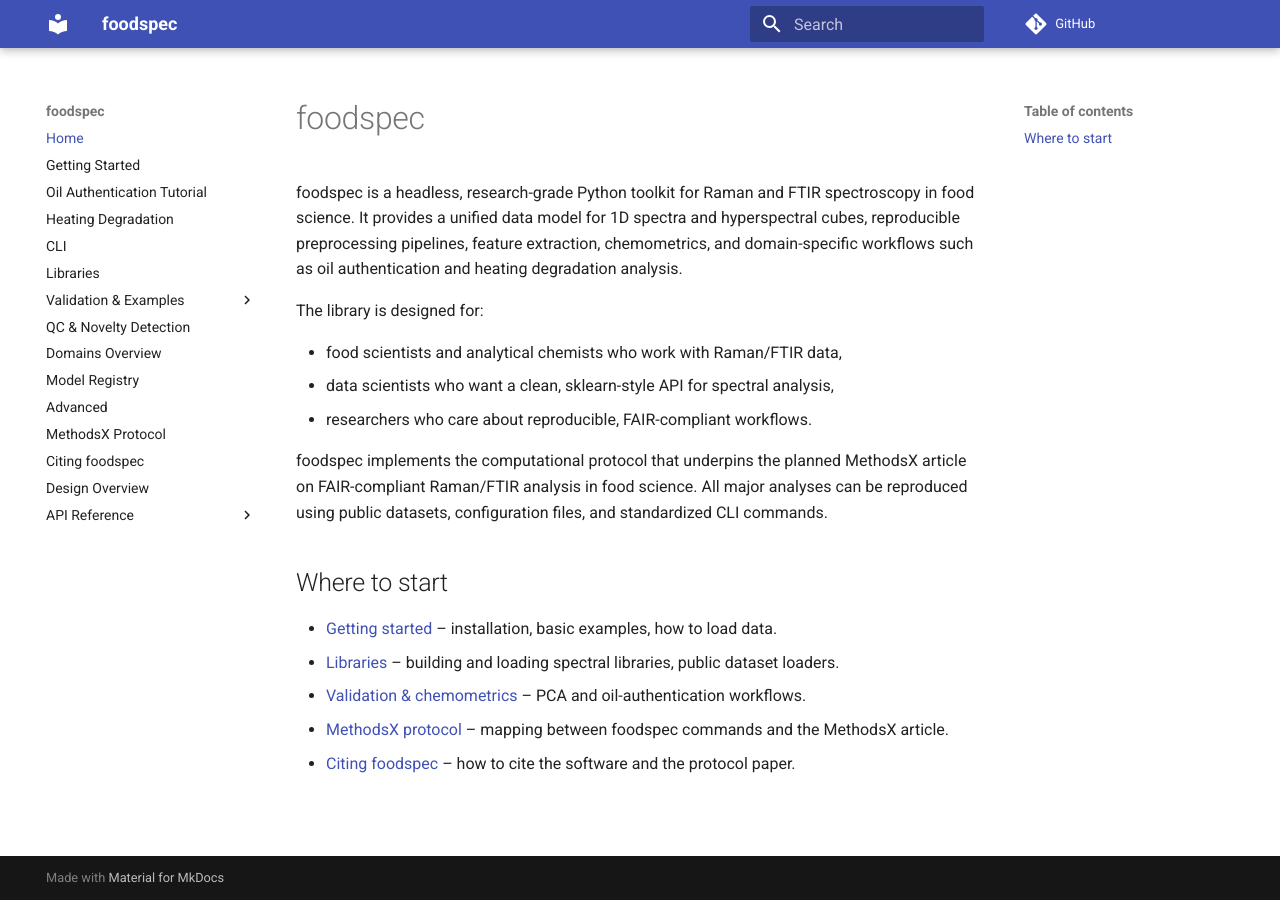
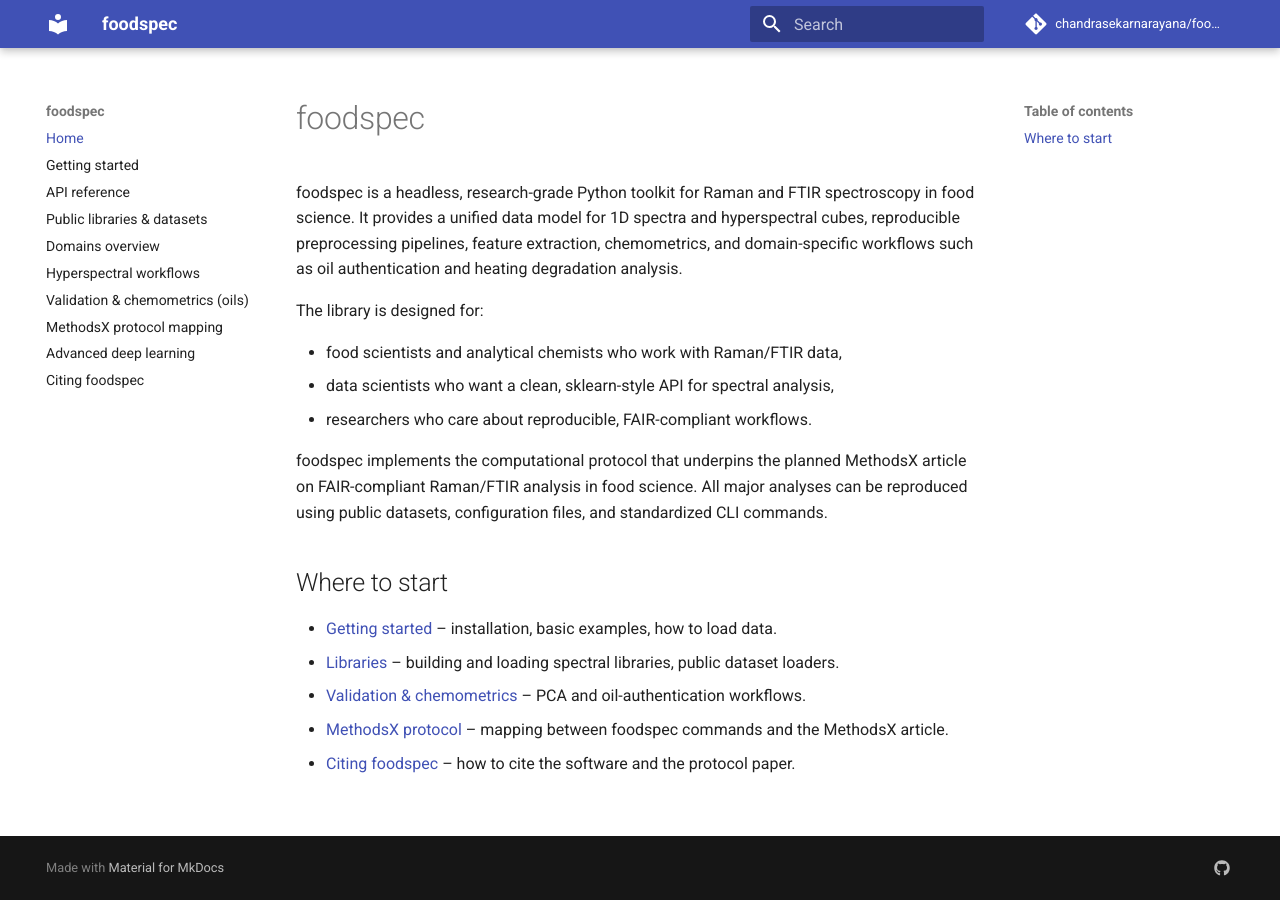
Before and after one commit to chandrasekarnarayana/foodspec, an MkDocs documentation site: the page built from docs/index.md, in a window 1280 px wide. Built offline with MkDocs 1.6.1 and Material for MkDocs 9.7.7, drawn with Linux system fonts in a browser that asks for light colours; comment, search, counter and statistics services are not loaded.

Commit message:
new mkdocs.yml file

```diff
--- a/mkdocs.yml
+++ b/mkdocs.yml
@@ -1,37 +1,67 @@
 site_name: foodspec
+site_description: "Headless, research-grade Python toolkit for Raman and FTIR spectroscopy in food science."
 site_url: https://chandrasekarnarayana.github.io/foodspec
+
 repo_url: https://github.com/chandrasekarnarayana/foodspec
+repo_name: chandrasekarnarayana/foodspec
+
 theme:
   name: material
+  language: en
+  features:
+    - navigation.instant
+    - navigation.sections
+    - navigation.top
+    - search.highlight
+    - search.suggest
+    - content.code.copy
+  palette:
+    - scheme: default
+      primary: indigo
+      accent: teal
+    - scheme: slate
+      primary: indigo
+      accent: teal
+      toggle:
+        icon: material/weather-night
+        name: Switch to dark mode
+
 nav:
   - Home: index.md
-  - Getting Started: getting_started.md
-  - Oil Authentication Tutorial: oil_auth_tutorial.md
-  - Heating Degradation: heating_tutorial.md
-  - CLI: cli.md
-  - Libraries: libraries.md
-  - Validation & Examples:
-      - Baselines: validation_baseline.md
-      - Peak Ratios: validation_peak_ratios.md
-      - Chemometrics Oils: validation_chemometrics_oils.md
-      - FTIR/Raman Preprocessing: ftir_raman_preprocessing.md
-      - Hyperspectral: hyperspectral.md
-  - QC & Novelty Detection: qc_tutorial.md
-  - Domains Overview: domains_overview.md
-  - Model Registry: model_registry.md
-  - Advanced: advanced_deep_learning.md
-  - MethodsX Protocol: methodsx_protocol.md
+  - Getting started: getting_started.md
+  - API reference: api_reference.md
+  - Public libraries & datasets: libraries.md
+  - Domains overview: domains_overview.md
+  - Hyperspectral workflows: hyperspectral.md
+  - Validation & chemometrics (oils): validation_chemometrics_oils.md
+  - MethodsX protocol mapping: methodsx_protocol.md
+  - Advanced deep learning: advanced_deep_learning.md
   - Citing foodspec: citing.md
-  - Design Overview: design/01_overview.md
-  - API Reference:
-      - foodspec: api_reference.md
+
+markdown_extensions:
+  - admonition
+  - attr_list
+  - codehilite
+  - footnotes
+  - md_in_html
+  - toc:
+      permalink: true
+
 plugins:
   - search
   - mkdocstrings:
       handlers:
-        python: {}
-markdown_extensions:
-  - admonition
-  - codehilite
-  - toc:
-      permalink: true
+        python:
+          # Use default settings; rely on type hints and docstrings
+          options:
+            show_source: true
+            separate_signature: true
+            docstring_style: google
+            inherited_members: true
+
+extra:
+  social:
+    - icon: fontawesome/brands/github
+      link: https://github.com/chandrasekarnarayana/foodspec
+      name: GitHub
+  generator: true
```
